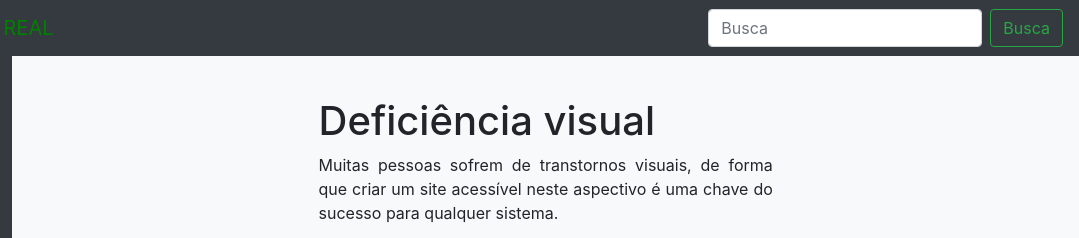
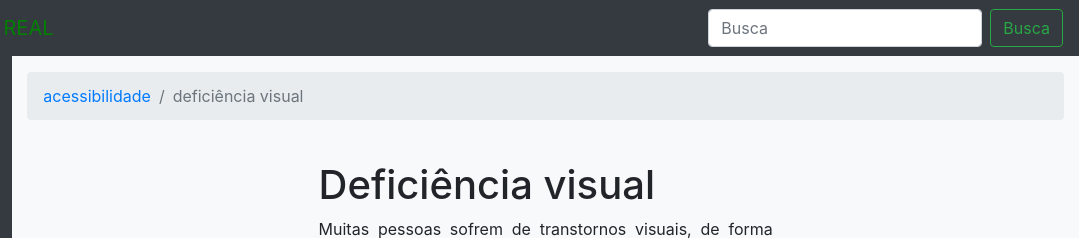
Before and after one commit to victorfconti/Trabalho-UX, a plain HTML site: page acessibilidade.html in a window 1280 px wide. Shown: the top 238 px of the page, 201-1280 px from the left. Drawn offline with nearby package versions, Linux system fonts and the light colour scheme.

Commit message:
first commit

```diff
--- a/acessibilidade.html
+++ b/acessibilidade.html
@@ -60,6 +60,12 @@
                 </nav>
             </aside>
             <main class="col bg-light py-3 flex-grow-1">
+                <nav aria-label="breadcrumb">
+                    <ol class="breadcrumb">
+                        <li class="breadcrumb-item"><a href="#">acessibilidade</a></li>
+                        <li class="breadcrumb-item active" aria-current="page">deficiência visual</li>
+                    </ol>
+                </nav>
 
                 <div style="width: 100%; align-content: center; align-items: center; align-self: center; alignment: center; child-align: middle; text-align: center; alignment-baseline: center">
                     <div style="padding-top: 25px; width: 45ch; display: inline-block; text-align: justify">
```
Also changed, not shown: exemplo.html (+6 -0 lines), index.html (+1 -1 lines), secao.html (+6 -0 lines).
